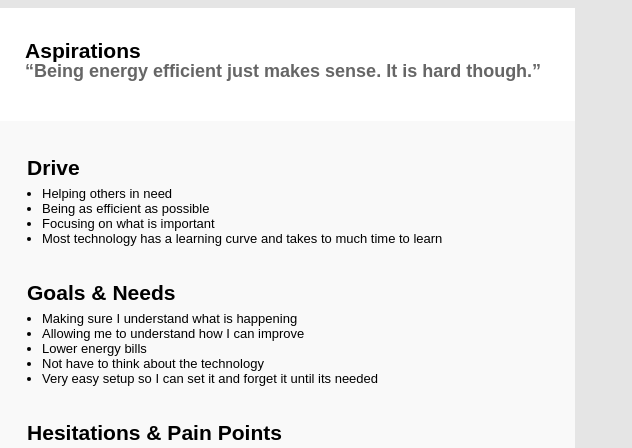
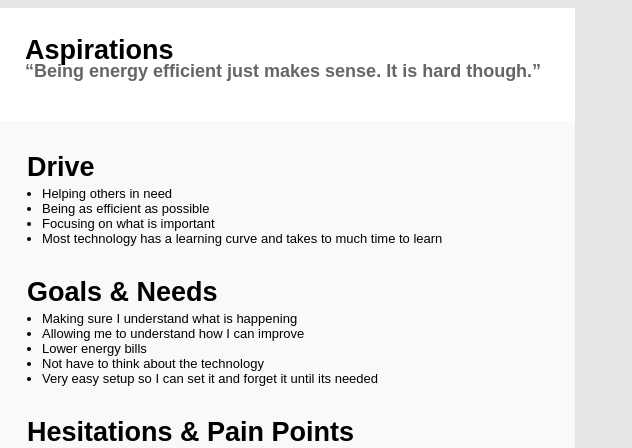
Before and after one commit to nikitachupahin/lessons, a plain HTML site: page index.html in a window 1280 px wide. Shown: the top 448 px of the page, 333-965 px from the left. Drawn offline with Linux system fonts and the light colour scheme.

Commit message:
changes h2

```diff
--- a/index.html
+++ b/index.html
@@ -13,19 +13,19 @@
             <div class="info__title">
                 <img class="logo" src="./logo/“.png" alt="#">
                 <div class="info__title-text">
-                    <h3>Aspirations</h3>
+                    <h2>Aspirations</h2>
                     <p>“Being energy efficient just makes sense. It is hard though.”</p>
                 </div>
             </div>
             <div class="info__text">
-                <h3>Drive</h3>
+                <h2>Drive</h2>
                 <ul class="info__list">
                     <li> Helping others in need </li>
                     <li> Being as efficient as possible </li>
                     <li>Focusing on what is important</li>
                     <li>Most technology has a learning curve and takes to much time to learn</li>
                 </ul>
-                <h3>Goals & Needs</h3>
+                <h2>Goals & Needs</h2>
                 <ul class="info__list">
                     <li> Making sure I understand what is happening</li>
                     <li> Allowing me to understand how I can improve</li>
@@ -33,7 +33,7 @@
                     <li>Not have to think about the technology</li>
                     <li>Very easy setup so I can set it and forget it until its needed</li>
                 </ul>
-                <h3>Hesitations & Pain Points</h3>
+                <h2>Hesitations & Pain Points</h2>
                 <ul class="info__list">
                     <li> The current system is hard to understand</li>
                     <li> Too much email communication</li>
```
